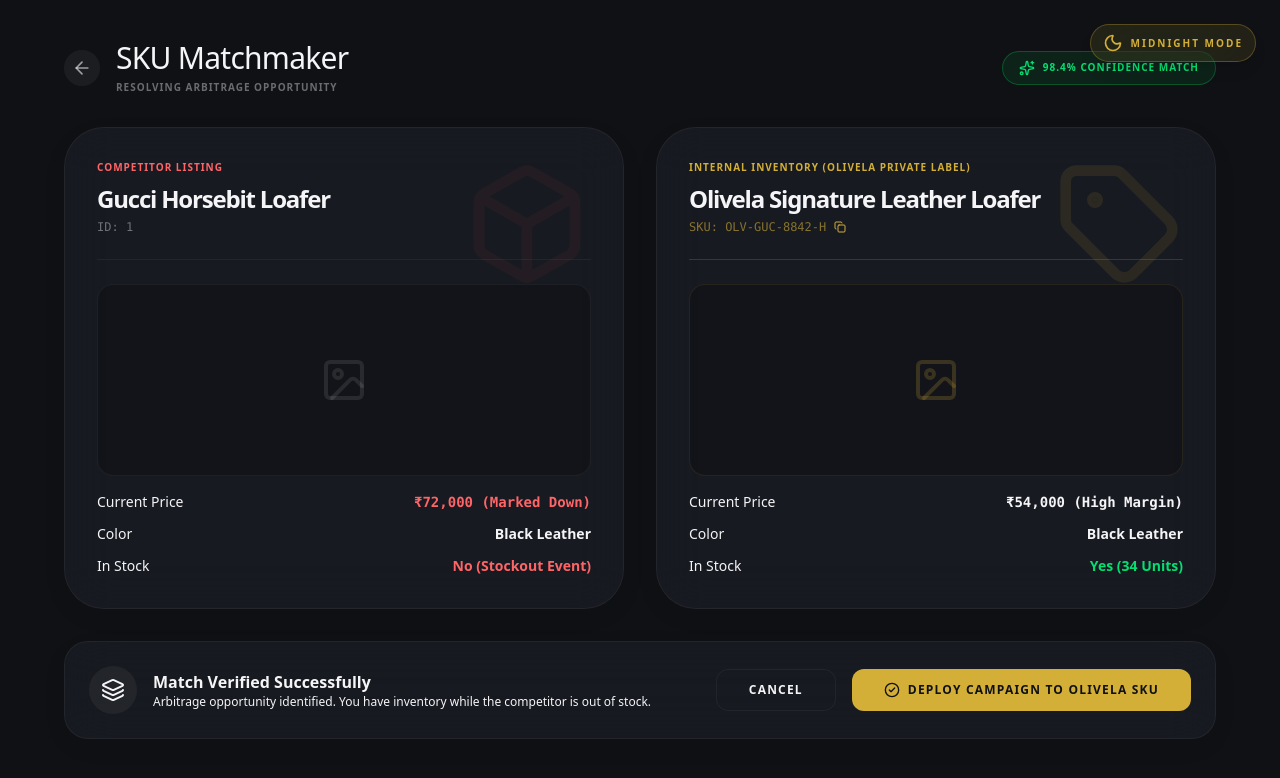
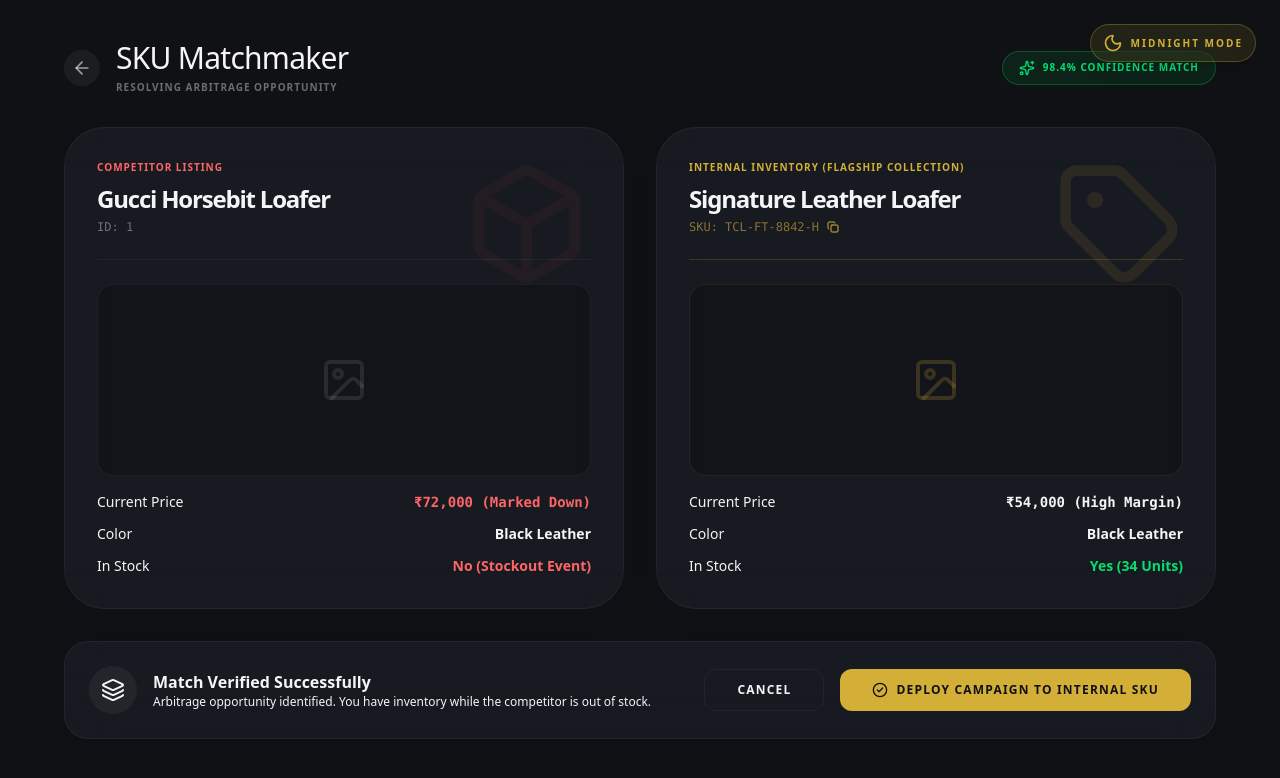
Before and after one commit to sakthinathan71/Semicolons2026, a Next.js app: page /match-sku/1 in a window 1280 px wide. Shown: the top 778 px of the page. Built offline with nearby package versions, Linux system fonts and the light colour scheme.

Commit message:
fix: removed all hardcoded legacy branding and synchronized SKU match page

```diff
--- a/src/app/api/generate-brief/route.ts
+++ b/src/app/api/generate-brief/route.ts
@@ -37,7 +37,7 @@
     threat_level: highImpact >= 3 ? "Critical" : highImpact >= 1 ? "High" : "Medium",
     strategic_recommendation: {
       action: highImpact >= 1 ? "Pricing & Marketing Defense" : "Maintain Position",
-      details: `Reinforce Olivela's brand value narrative across ${signals[0]?.category ?? "key"} categories. Prepare influencer-led counter-campaign if competitor activity persists beyond 48 hours.`,
+      details: `Reinforce our brand value narrative across ${signals[0]?.category ?? "key"} categories. Prepare influencer-led counter-campaign if competitor activity persists beyond 48 hours.`,
       rationale:
         highImpact >= 1
           ? `${highImpact} competitor(s) executed high-impact moves. Historical data indicates a 72-hour response window before market share erosion begins.`
--- a/src/app/match-sku/[id]/page.tsx
+++ b/src/app/match-sku/[id]/page.tsx
@@ -77,10 +77,10 @@
               <Tag className="w-32 h-32 text-luxury-gold" />
             </div>
             <div className="relative z-10 border-b border-luxury-gold/20 pb-6">
-              <span className="text-[10px] font-black uppercase tracking-widest text-luxury-gold mb-2 block">Internal Inventory (Olivela Private Label)</span>
-              <h2 className="text-2xl font-bold tracking-tighter text-white">Olivela Signature Leather Loafer</h2>
+              <span className="text-[10px] font-black uppercase tracking-widest text-luxury-gold mb-2 block">Internal Inventory (Flagship Collection)</span>
+              <h2 className="text-2xl font-bold tracking-tighter text-white">Signature Leather Loafer</h2>
               <div className="flex items-center space-x-2 mt-1">
-                <p className="text-luxury-gold/60 text-xs font-mono">SKU: {olivelaSku}</p>
+                <p className="text-luxury-gold/60 text-xs font-mono">SKU: TCL-FT-8842-H</p>
                 <button className="text-luxury-gold hover:text-white transition-colors" aria-label="Copy SKU">
                   <Copy className="w-3 h-3" />
                 </button>
@@ -133,7 +133,7 @@
               className="px-8 py-3 rounded-xl text-xs font-bold uppercase tracking-widest transition-colors bg-luxury-gold text-luxury-charcoal hover:bg-white flex items-center space-x-2"
             >
               <CheckCircle2 className="w-4 h-4" />
-              <span>Deploy Campaign to Olivela SKU</span>
+              <span>Deploy Campaign to Internal SKU</span>
             </Link>
           </div>
         </div>
--- a/src/components/dashboard/StrategyAI.tsx
+++ b/src/components/dashboard/StrategyAI.tsx
@@ -43,7 +43,7 @@
         : "No immediate action required. Continue standard monitoring cadence.",
       rationale: highImpact > 0
         ? `${highImpact} competitor(s) executed high-impact moves. Estimated window for response: 24-48 hours.`
-        : "Market signals indicate stable conditions relative to Olivela positioning.",
+        : "Market signals indicate stable conditions relative to our current positioning.",
     },
     kpi_impact: "Conversion Rate, Brand Equity, Market Share",
   };
--- a/src/lib/IntelligenceContext.tsx
+++ b/src/lib/IntelligenceContext.tsx
@@ -235,7 +235,7 @@
   const executeStrategy = useCallback((strategy: AIRecommendation) => {
     const newSignal: MarketSignal = {
       id: `action-${Date.now()}`,
-      brand: "Olivela",
+      brand: "LuxeLens",
       event: `Strategy Deployed: ${strategy.action}`,
       category: "Internal Action",
       details: `Counter-measure executed against ${strategy.competitor}'s recent activity.`,
```
